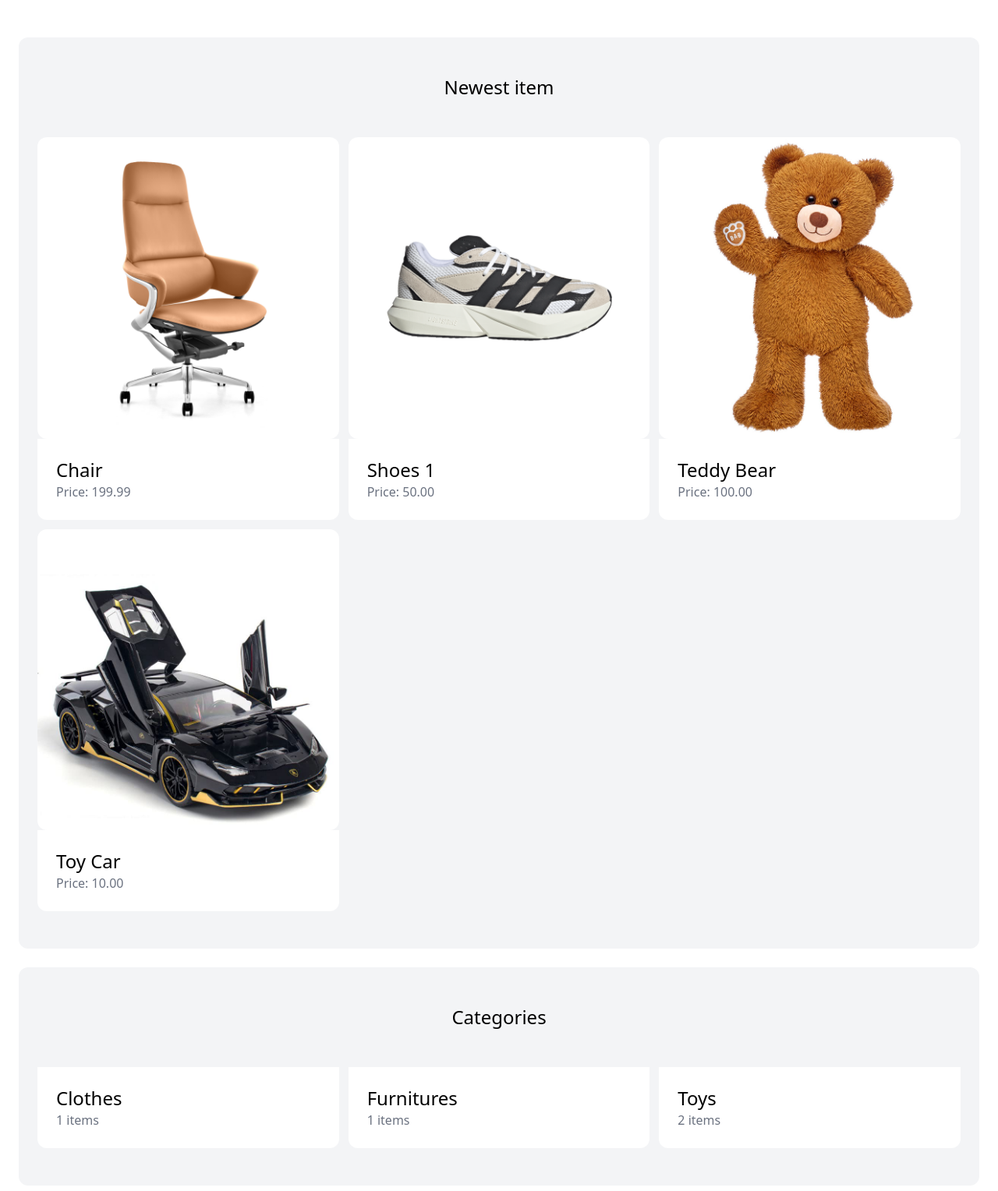
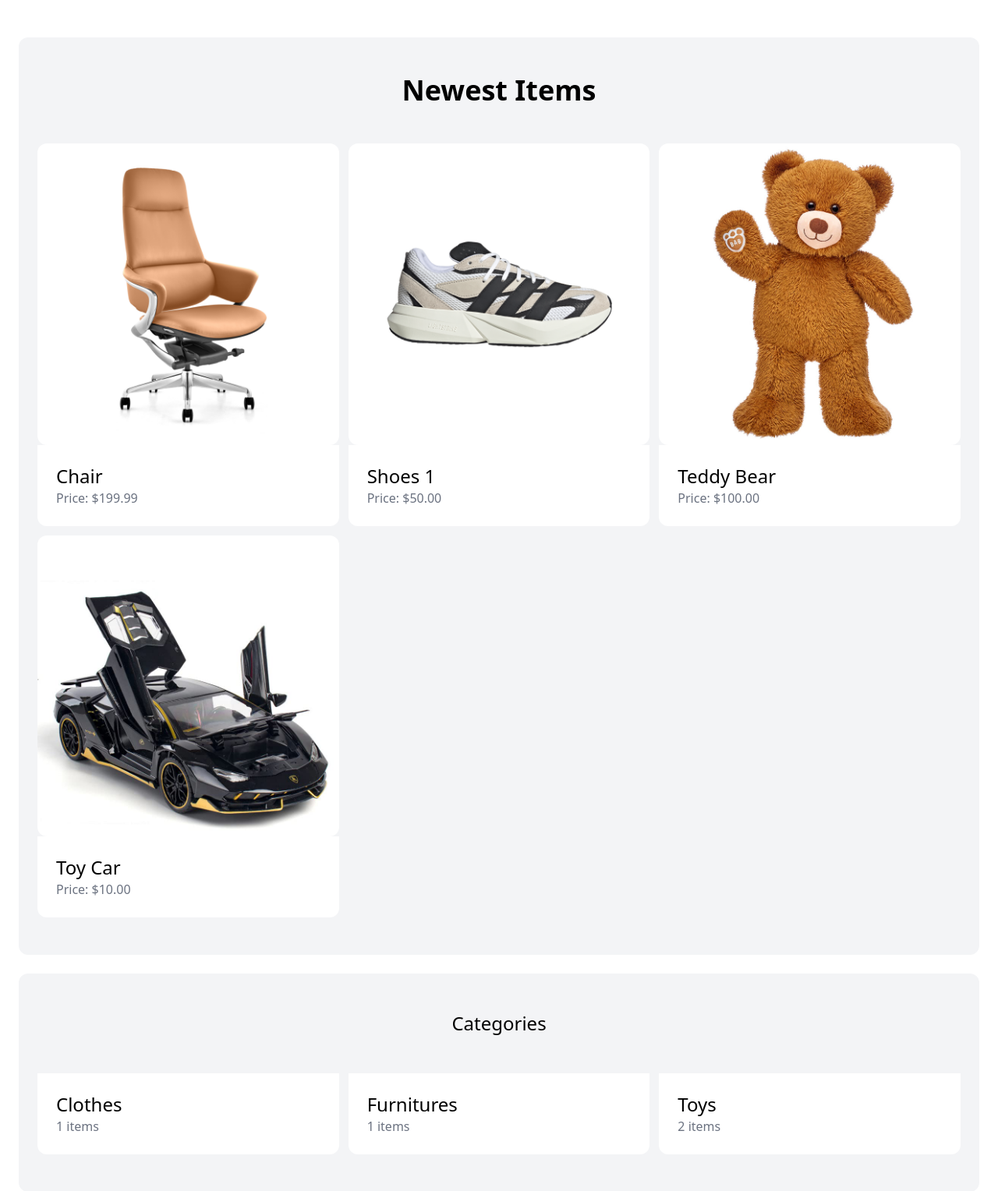
Before and after one commit to Kelechid/Online-Marketplace-made-with-Django, a Django app: page / in a window 1280 px wide. Shown: the part 77-1605 px from the top of the page at 78% size. Run offline with Django 5.2, Linux system fonts and the light colour scheme; data comes from the database, SQL or seed files in the repository; both versions use the stored data as it was after the commit; some libraries are stand-ins or nearby versions.

Commit message:
Font styling updates and $ addition to price

```diff
--- a/core/templates/core/index.html
+++ b/core/templates/core/index.html
@@ -5,7 +5,10 @@
 {% block content %}
 
     <div class="mt-6 px-6 py-12 bg-gray-100 rounded-xl">
-        <h2 class="mb-12 text-2xl text-center">Newest item</h2>
+        <h2 class="mb-12 text-4xl font-extrabold text-center">
+    Newest Items
+</h2>
+
 
         <div class="grid grid-cols-3 gap-3">
             {% for item in items %}
@@ -17,7 +20,7 @@
 
                         <div class="p-6 bg-white rounded-b-xl">
                             <h2 class="text-2xl">{{item.name}}</h2>
-                            <p class="text-gray-500">Price: {{item.price}}</p>
+                            <p class="text-gray-500">Price: ${{item.price}}</p>
                         </div>
 
                     </a>
```
Also changed, not shown: dashboard/templates/dashboard/index.html (+5 -2 lines), db.sqlite3.
